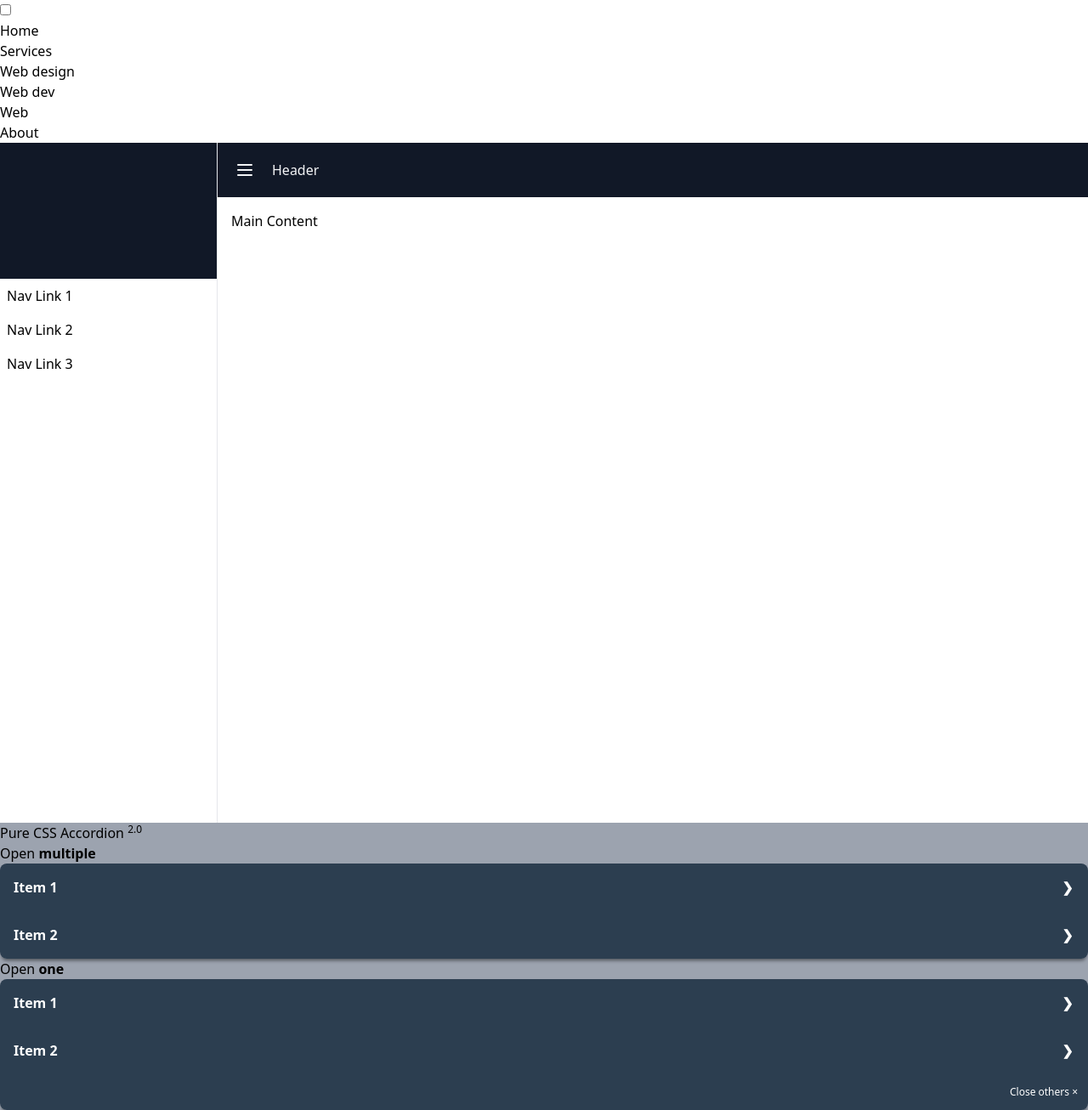
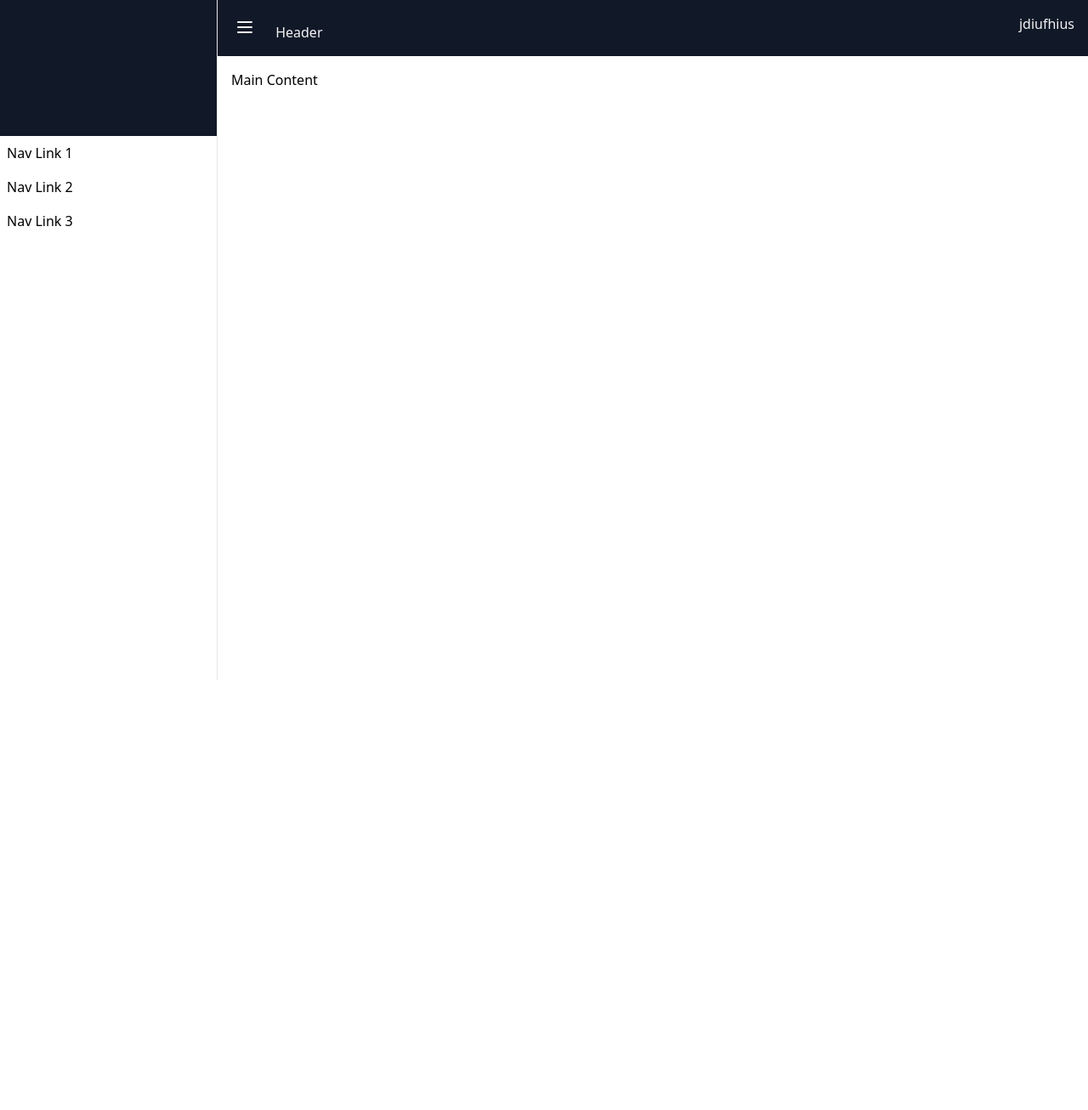
Before and after one commit to devschapy/Vue-blog-page, a Vue app: page /demo-helper in a window 1280 px wide. Shown: the whole page at 85% size. After the commit the page ends 800 px from the top, so only its background shows below. Built offline with nearby package versions, Linux system fonts and the light colour scheme.

Commit message:
Add Demo helper navigation bar

```diff
--- a/src/Pages/demoHelper.vue
+++ b/src/Pages/demoHelper.vue
@@ -1,37 +1,8 @@
 <template>
   <div>
-    <header class="header">
-      <div class="header-content">
-        <input type="checkbox" id="hamburger" aria-label="menu button" />
-        <label for="hamburger"><span></span></label>
-
-        <nav aria-label="main navigation">
-          <ul class="menus">
-            <li><a href="#">Home</a></li>
-            <li class="relative">
-              <button
-                type="button"
-                aria-haspopup="true"
-                aria-expanded="true"
-                aria-controls="dropdown1"
-              >
-                Services<span class="arrow"></span>
-              </button>
-              <ul class="dropdown" id="dropdown1">
-                <li><a href="#">Web design</a></li>
-                <li><a href="#">Web dev</a></li>
-                <li><a href="#">Web</a></li>
-              </ul>
-            </li>
-            <li><a href="#">About</a></li>
-          </ul>
-        </nav>
-      </div>
-    </header>
-    <!-- aside bar with hamburger menu  -->
     <div class="flex overflow-x-hidden h-screen">
       <aside
-        class="flex-shrink-0 w-64 flex flex-col border-r transition-all duration-300"
+        class="flex-shrink-0 w-64 flex flex-col border-r transition-all duration-300 fixed top-16 md:top-0 md:relative"
         :class="{ '-ml-64': !sidebarOpen }"
       >
         <div class="h-40 bg-gray-900"></div>
@@ -43,8 +14,10 @@
       </aside>
       <div class="flex-1">
         <header
-          class="flex items-center p-4 text-semibold text-gray-100 bg-gray-900"
+          class="flex items-center p-4 text-semibold text-gray-100 bg-gray-900 w-full"
         >
+          <div class="flex w-full justify-between">
+            <div>
               <button class="p-1 mr-4" @click="sidebarOpen = !sidebarOpen">
             <svg
               xmlns="http://www.w3.org/2000/svg"
@@ -62,62 +35,14 @@
             </svg>
           </button>
           Header
+            </div>
+            <div>jdiufhius</div>
+          </div>
         </header>
         <main class="p-4">Main Content</main>
       </div>
     </div>
 
-    <!-- accordion collapse  -->
-    <div class="relative bg-gray-400">
-      <h1>Pure CSS Accordion <sup>2.0</sup></h1>
-      <div class="wrapper">
-        <div class="colItem">
-          <h2>Open <b>multiple</b></h2>
-          <div class="tabs">
-            <div class="tab">
-              <input class="collapsInput" type="checkbox" id="chck1" />
-              <label class="tab-label" for="chck1">Item 1</label>
-              <div class="tab-content">
-                Lorem ipsum dolor sit amet consectetur, adipisicing elit. Ipsum,
-                reiciendis!
-              </div>
-            </div>
-            <div class="tab">
-              <input class="collapsInput" type="checkbox" id="chck2" />
-              <label class="tab-label" for="chck2">Item 2</label>
-              <div class="tab-content">
-                Lorem ipsum dolor sit amet consectetur adipisicing elit. A, in!
-              </div>
-            </div>
-          </div>
-        </div>
-        <div class="colItem">
-          <h2>Open <b>one</b></h2>
-          <div class="tabs">
-            <div class="tab">
-              <input class="collapsInput" type="radio" id="rd1" name="rd" />
-              <label class="tab-label" for="rd1">Item 1</label>
-              <div class="tab-content">
-                Lorem, ipsum dolor sit amet consectetur adipisicing elit. Eos,
-                facilis.
-              </div>
-            </div>
-            <div class="tab">
-              <input class="collapsInput" type="radio" id="rd2" name="rd" />
-              <label class="tab-label" for="rd2">Item 2</label>
-              <div class="tab-content">
-                Lorem ipsum dolor, sit amet consectetur adipisicing elit. Nihil,
-                aut.
-              </div>
-            </div>
-            <div class="tab">
-              <input class="collapsInput" type="radio" id="rd3" name="rd" />
-              <label for="rd3" class="tab-close">Close others &times;</label>
-            </div>
-          </div>
-        </div>
-      </div>
-    </div>
   </div>
 </template>
 <script>
@@ -132,36 +57,12 @@ export default {
 };
 </script>
 
-<style lang="scss">
-$midnight: #2c3e50;
-$clouds: #ecf0f1;
-// General
-// body {
-//   color: $midnight;
-//   background: $clouds;
-//   padding: 0 1em 1em;
-// }
-// h1 {
-//   margin: 0;
-//   line-height: 2;
-//   text-align: center;
-// }
-// h2 {
-//   margin: 0 0 0.5em;
-//   font-weight: normal;
-// }
-.collapsInput {
+<!-- <style>
+.collapseInput {
   position: absolute;
   opacity: 0;
   z-index: -1;
 }
-// Layout
-// .wrapper {
-//   display: flex;
-//   .colItem {
-//     flex: 1;
-//   }
-// }
 /* Accordion styles */
 .tabs {
   border-radius: 8px;
@@ -172,56 +73,40 @@ $clouds: #ecf0f1;
   width: 100%;
   color: white;
   overflow: hidden;
-  &-label {
+}
+.tab-content {
+  max-height: 0;
+  padding: 0 1em;
+  /* color: $midnight; */
+  background: white;
+  transition: all 0.35s;
+}
+.tab-label {
   display: flex;
   justify-content: space-between;
   padding: 1em;
-    background: $midnight;
+  /* background: $midnight; */
   font-weight: bold;
   cursor: pointer;
-    /* Icon */
-    &:hover {
-      background: darken($midnight, 10%);
 }
-    &::after {
+.tab-label:hover {
+  /* background: darken($midnight, 10%); */
+}
+.tab-label::after {
   content: "\276F";
   width: 1em;
   height: 1em;
   text-align: center;
   transition: all 0.35s;
 }
+.collapseInput:checked + .tab-label {
+  /* background: darken($midnight, 10%); */
 }
-  &-content {
-    max-height: 0;
-    padding: 0 1em;
-    color: $midnight;
-    background: white;
-    transition: all 0.35s;
-  }
-  &-close {
-    display: flex;
-    justify-content: flex-end;
-    padding: 1em;
-    font-size: 0.75em;
-    background: $midnight;
-    cursor: pointer;
-    &:hover {
-      background: darken($midnight, 10%);
-    }
-  }
-}
-
-// :checked
-input:checked {
-  + .tab-label {
-    background: darken($midnight, 10%);
-    &::after {
+.collapseInput:checked + .tab-label::after {
   transform: rotate(90deg);
 }
-  }
-  ~ .tab-content {
+.collapseInput:checked ~ .tab-content {
   max-height: 100vh;
   padding: 1em;
 }
-}
-</style>
+</style> -->
```
Lines whose indentation alone changed are shown as unchanged.
